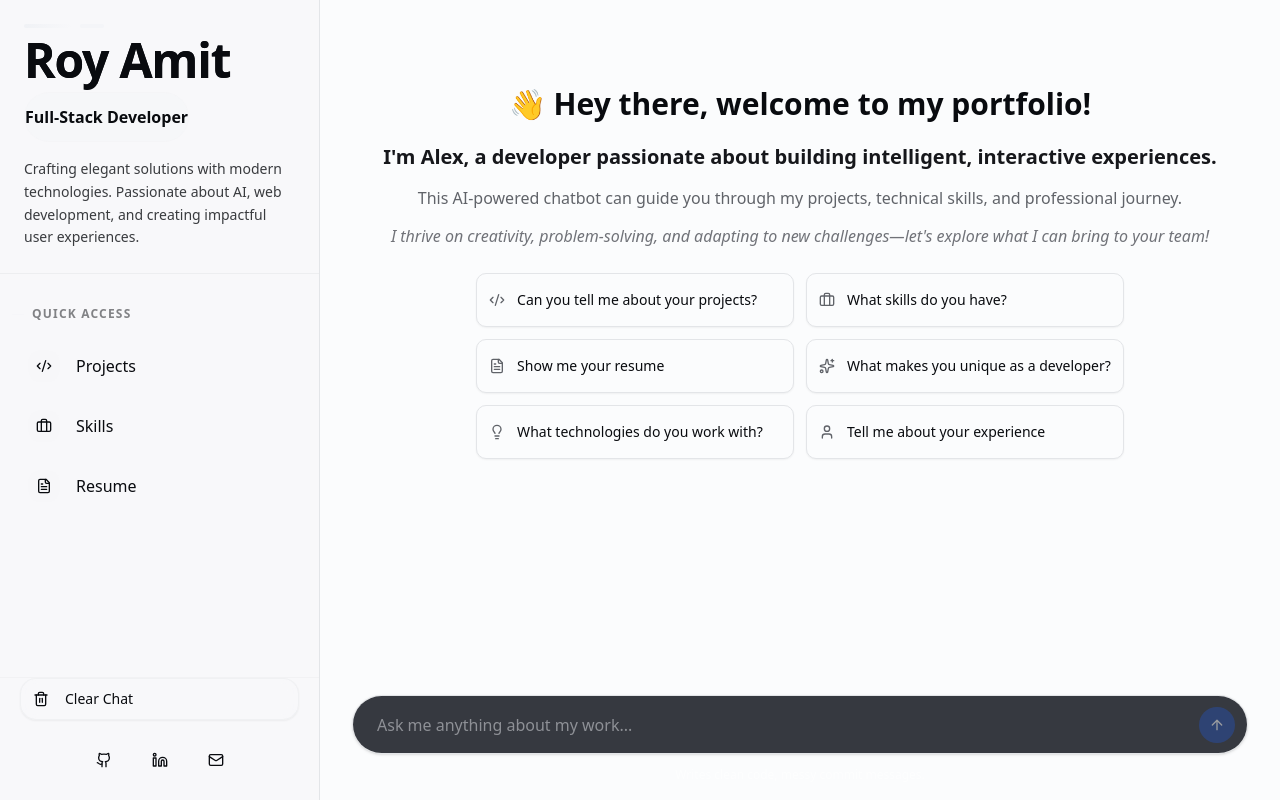
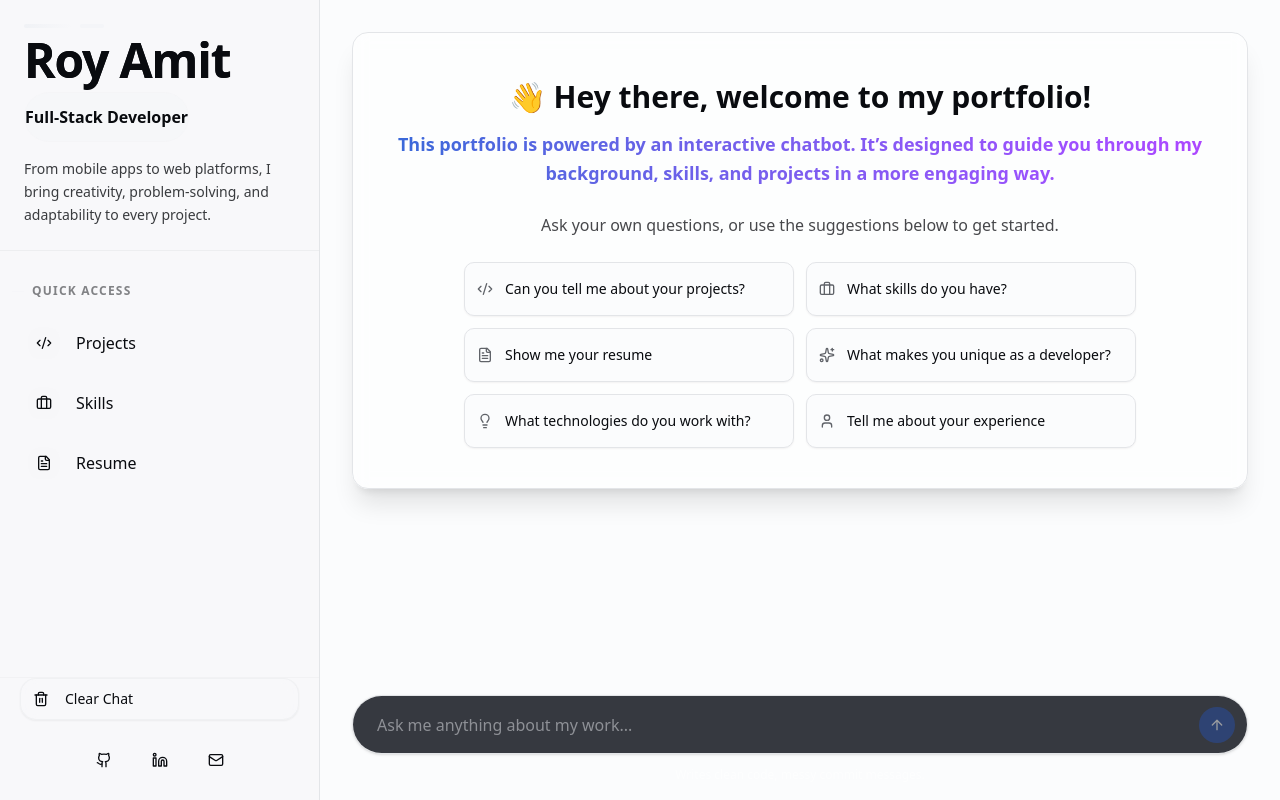
Before and after one commit to royamit1/Portfolio, a React app in the folder frontend/: page / in a window 1280 px wide. Built offline with nearby package versions, Linux system fonts and the light colour scheme; the HTML template or start-up script is replaced by a standard one.

Commit message:
Edited the text in the greeting and in the sidebar. Edited the tagline timer to 7 seconds.

```diff
--- a/frontend/src/components/chat_window.tsx
+++ b/frontend/src/components/chat_window.tsx
@@ -54,7 +54,7 @@ export function ChatWindow({messages, isTyping, showBanner, banner, onSendMessag
                 className="flex-1 overflow-y-auto px-4 py-8 scroll-smooth scrollbar-thin scrollbar-thumb-muted-foreground/30 scrollbar-track-transparent hover:scrollbar-thumb-muted-foreground/50 scrollbar-thumb-rounded-full"
             >
                 <div className="mx-auto max-w-4xl space-y-6">
-                    {showBanner && <div className="flex justify-center py-12">{banner}</div>}
+                    {showBanner && <div className="flex justify-center">{banner}</div>}
                     {messages.map((message, index) => (
                         <div key={message.id}>
                             <ChatBubble
--- a/frontend/src/components/greeting_banner.tsx
+++ b/frontend/src/components/greeting_banner.tsx
@@ -1,62 +1,69 @@
 "use client"
 
-import {useEffect, useState} from "react"
 import {OptionButtons} from "@/components/option_buttons"
 import type {Topic} from "@/lib/types"
+import {motion} from "framer-motion"
 
 interface GreetingBannerProps {
     onTopicSelect: (topic: Topic) => void
 }
 
 export function GreetingBanner({onTopicSelect}: GreetingBannerProps) {
-    const [showText, setShowText] = useState(false)
-    const [showButtons, setShowButtons] = useState(false)
-
     const lines = [
         "👋 Hey there, welcome to my portfolio!",
-        "I'm Alex, a developer passionate about building intelligent, interactive experiences.",
-        "This AI-powered chatbot can guide you through my projects, technical skills, and professional journey.",
-        "I thrive on creativity, problem-solving, and adapting to new challenges—let's explore what I can bring to your team!",
+        "This portfolio is powered by an interactive chatbot. " +
+        "It’s designed to guide you through my background, skills, and projects in a more engaging way.",
+        "Ask your own questions, or use the suggestions below to get started.",
     ]
 
-    useEffect(() => {
-        setShowText(true)
+    const containerVariants = {
+        hidden: {},
+        show: {
+            transition: {
+                staggerChildren: 0.5, // everything fades in one after another
+            },
+        },
+    }
 
-        const timer = setTimeout(() => {
-            setShowButtons(true)
-        }, 1000)
-
-        return () => clearTimeout(timer)
-    }, [])
+    const itemVariants = {
+        hidden: {opacity: 0, y: 10},
+        show: {opacity: 1, y: 0, transition: {duration: 0.6}},
+    }
 
     return (
-        <div className="flex flex-col items-center justify-center">
+        <div className="flex flex-col items-center justify-center w-full">
             <div
-                className={`space-y-3 text-center max-w-4xl transition-all duration-1000 ${showText ? "opacity-100" : "opacity-0"}`}
+                className="bg-card/60 backdrop-blur-sm rounded-2xl shadow-xl p-4 md:p-10 max-w-4xl text-center border border-border">
+                <motion.div
+                    className="space-y-2"
+                    variants={containerVariants}
+                    initial="hidden"
+                    animate="show"
                 >
                     {lines.map((text, index) => (
-                    <p
+                        <motion.p
                             key={index}
+                            variants={itemVariants}
                             className={`leading-relaxed ${
                                 index === 0
                                     ? "text-3xl font-bold text-foreground"
                                     : index === 1
-                                    ? "text-xl font-semibold text-foreground/95"
-                                    : index === 2
-                                        ? "text-base text-muted-foreground"
-                                        : "text-base text-muted-foreground/90 italic"
+                                        ? "text-lg font-bold bg-gradient-to-r from-accent to-purple-500 bg-clip-text text-transparent"
+                                        : "text-base md:text-md text-foreground/75 py-4"
                             }`}
                         >
                             {text}
-                    </p>
+                        </motion.p>
                     ))}
-            </div>
 
-            <div
-                className={`mt-6 transition-all duration-700 ${showButtons ? "opacity-100 translate-y-0" : "opacity-0 translate-y-4"}`}
-
+                    {/* Buttons animate just like the lines */}
+                    <motion.div
+                        variants={itemVariants}
+                        className="flex justify-center"
                     >
                         <OptionButtons onSelect={onTopicSelect}/>
+                    </motion.div>
+                </motion.div>
             </div>
         </div>
     )
--- a/frontend/src/components/sidebar.tsx
+++ b/frontend/src/components/sidebar.tsx
@@ -41,8 +41,7 @@ export function Sidebar({onTopicSelect, onClearChat}: SidebarProps) {
                         </div>
 
                         <p className="text-sm text-sidebar-foreground/80 leading-relaxed font-medium">
-                            Crafting elegant solutions with modern technologies. Passionate about AI, web
-                            development, and creating impactful user experiences.
+                            From mobile apps to web platforms, I bring creativity, problem-solving, and adaptability to every project.
                         </p>
                     </div>
                 </div>
--- a/frontend/src/components/tagline_rotator.tsx
+++ b/frontend/src/components/tagline_rotator.tsx
@@ -38,7 +38,7 @@ export function TaglineRotator() {
                 setCurrentSentence(randomSentence)
                 setFade(true) // fade in new sentence
             }, 500) // fade duration
-        }, 10000) // every 10 seconds
+        }, 7000) // every 10 seconds
 
         return () => clearInterval(interval)
     }, [])
```
Lines whose indentation alone changed are shown as unchanged.
